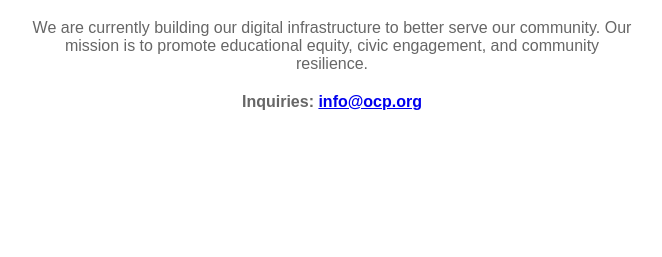
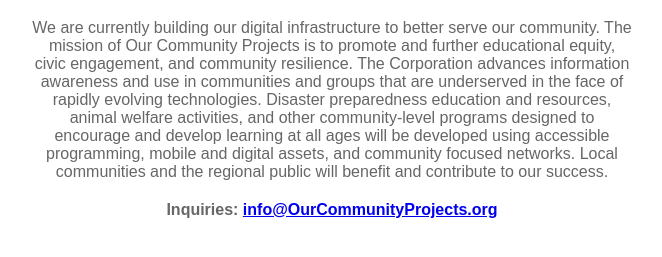
Before and after one commit to FluffyRage/FluffyRage.Github.io, a plain HTML site: page index.html in a window 1280 px wide. Shown: the part 119-376 px from the top of the page, without its empty margins (308-970 px from the left). Drawn offline with Linux system fonts and the light colour scheme.

Commit message:
Update index.html

```diff
--- a/index.html
+++ b/index.html
@@ -11,9 +11,16 @@
 </head>
 <body>
     <h1>Our Community Projects</h1>
-    <p>We are currently building our digital infrastructure to better serve our community. Our mission is to promote educational equity, civic engagement, and community resilience.</p>
+    <p>We are currently building our digital infrastructure to better serve our community.
+The mission of Our Community Projects is to promote and further educational equity, civic
+engagement, and community resilience. The Corporation advances information awareness and
+use in communities and groups that are underserved in the face of rapidly evolving
+technologies. Disaster preparedness education and resources, animal welfare activities, and
+other community-level programs designed to encourage and develop learning at all ages will be
+developed using accessible programming, mobile and digital assets, and community focused
+networks. Local communities and the regional public will benefit and contribute to our success. </p>
     <div class="contact">
-        <p>Inquiries: <a href="mailto:info@ourcommunityprojects.org">info@ocp.org</a></p>
+        <p>Inquiries: <a href="mailto:info@ourcommunityprojects.org">info@OurCommunityProjects.org</a></p>
     </div>
 </body>
 </html>
```
